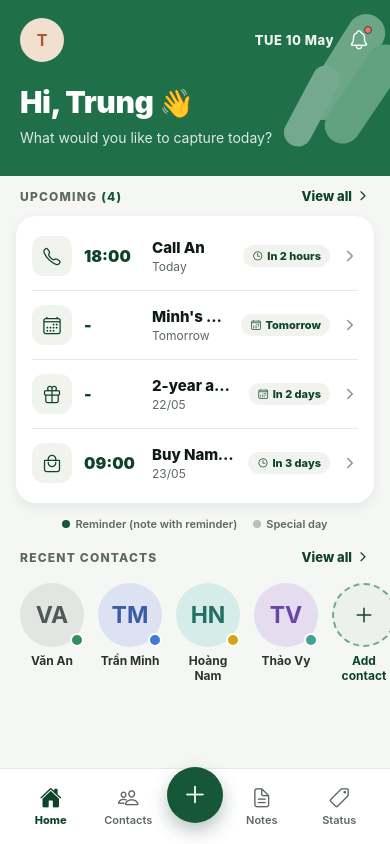
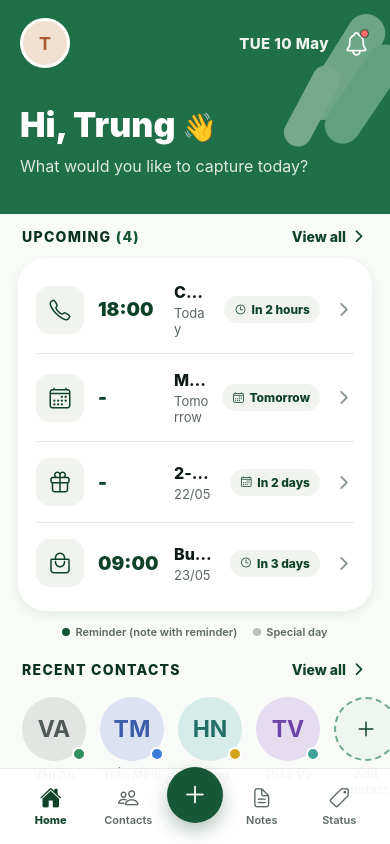
Before and after one commit to btrungg12/frontend_crm_app, a React Native app: screen / in a window 390 px wide. Built offline with nearby package versions, Linux system fonts and the light colour scheme.

Commit message:
Polish dashboard spacing

```diff
--- a/src/mesh/MeshComponents.tsx
+++ b/src/mesh/MeshComponents.tsx
@@ -1,6 +1,6 @@
 import { Ionicons } from "@expo/vector-icons";
 import { PropsWithChildren } from "react";
-import { Modal, Pressable, ScrollView, Text, TextInput, View, ViewStyle } from "react-native";
+import { Modal, Pressable, ScrollView, Text, TextInput, TextStyle, View, ViewStyle } from "react-native";
 import { useSafeAreaInsets } from "react-native-safe-area-context";
 
 import { avatarTint, Contact, Lang, statusById } from "./meshData";
@@ -151,7 +151,7 @@ export function MeshCard({ children, style }: PropsWithChildren<{ style?: ViewSt
   );
 }
 
-export function SectionLabel({ children, style }: PropsWithChildren<{ style?: ViewStyle }>) {
+export function SectionLabel({ children, style }: PropsWithChildren<{ style?: TextStyle }>) {
   return <Text style={[{ color: mesh.ink500, fontSize: 12, fontWeight: "800", letterSpacing: 1.2 }, style]}>{children}</Text>;
 }
 
--- a/src/screens/mesh/DashboardScreen.tsx
+++ b/src/screens/mesh/DashboardScreen.tsx
@@ -22,67 +22,67 @@ export function DashboardScreen({ t, lang, nav }: Props) {
   const recent = [contacts[0], contacts[7], contacts[8], contacts[9]];
 
   return (
-    <MeshScreen>
-      <MeshHeader>
+    <MeshScreen style={{ backgroundColor: "#F8FBF7" }}>
+      <MeshHeader style={{ paddingBottom: 36 }}>
         <View style={{ flexDirection: "row", alignItems: "center", justifyContent: "space-between", paddingTop: 4 }}>
           <Pressable onPress={() => nav("settings")}>
-            <Avatar name="Trung" size={44} />
+            <Avatar name="Trung" size={50} ring />
           </Pressable>
           <View style={{ flexDirection: "row", alignItems: "center", gap: 14 }}>
-            <Text style={{ color: "rgba(255,255,255,0.92)", fontWeight: "800", fontSize: 13, letterSpacing: 0.5 }}>
+            <Text style={{ color: "rgba(255,255,255,0.92)", fontWeight: "800", fontSize: 15, letterSpacing: 0.4 }}>
               {lang === "vi" ? "T03 10 Th 5" : "TUE 10 May"}
             </Text>
             <Pressable onPress={() => nav("notifications")} style={{ position: "relative" }}>
-              <Ionicons name="notifications-outline" size={22} color="#FFFFFF" />
-              <View style={{ position: "absolute", right: -2, top: -2, width: 8, height: 8, borderRadius: 4, backgroundColor: "#FF6B6B", borderWidth: 1.5, borderColor: mesh.green600 }} />
+              <Ionicons name="notifications-outline" size={27} color="#FFFFFF" />
+              <View style={{ position: "absolute", right: 1, top: 0, width: 9, height: 9, borderRadius: 5, backgroundColor: "#FF6B6B", borderWidth: 1.5, borderColor: mesh.green600 }} />
             </Pressable>
           </View>
         </View>
 
-        <View style={{ marginTop: 22 }}>
-          <Text style={{ color: "#FFFFFF", fontSize: 30, fontWeight: "900", letterSpacing: -0.4 }}>
+        <View style={{ marginTop: 36 }}>
+          <Text style={{ color: "#FFFFFF", fontSize: 34, fontWeight: "900" }}>
             {t("greeting")}, Trung <Text style={{ fontSize: 28 }}>👋</Text>
           </Text>
-          <Text style={{ color: "rgba(255,255,255,0.85)", fontSize: 14, lineHeight: 20, marginTop: 8 }}>{t("greetingSub")}</Text>
+          <Text style={{ color: "rgba(255,255,255,0.85)", fontSize: 16, lineHeight: 23, marginTop: 10 }}>{t("greetingSub")}</Text>
         </View>
       </MeshHeader>
 
-      <MeshScroll style={{ marginTop: -8 }} bottom={112}>
-        <View style={{ paddingHorizontal: 16, paddingTop: 20 }}>
+      <MeshScroll style={{ marginTop: -10 }} bottom={112}>
+        <View style={{ paddingHorizontal: 18, paddingTop: 22 }}>
           <View style={{ flexDirection: "row", alignItems: "center", justifyContent: "space-between", paddingHorizontal: 4, marginBottom: 12 }}>
-            <SectionLabel>
+            <SectionLabel style={{ color: mesh.green800, fontSize: 14, letterSpacing: 1.3 }}>
               {t("upcoming")} <Text style={{ color: mesh.green600 }}>(4)</Text>
             </SectionLabel>
             <Pressable onPress={() => nav("allUpcoming")} style={{ flexDirection: "row", alignItems: "center", gap: 4 }}>
-              <Text style={{ color: mesh.green700, fontSize: 13, fontWeight: "800" }}>{t("viewAll")}</Text>
-              <Ionicons name="chevron-forward" size={14} color={mesh.green700} />
+              <Text style={{ color: mesh.green700, fontSize: 14, fontWeight: "800" }}>{t("viewAll")}</Text>
+              <Ionicons name="chevron-forward" size={18} color={mesh.green700} />
             </Pressable>
           </View>
 
-          <MeshCard style={{ paddingHorizontal: 6, paddingVertical: 6 }}>
+          <MeshCard style={{ borderRadius: 28, paddingHorizontal: 8, paddingVertical: 8 }}>
             {upcoming.map((item, index) => {
               const isReminder = item.kind === "reminder";
               return (
                 <View key={item.id}>
                   <Pressable
                     onPress={() => (isReminder ? nav("noteDetail", { id: "n1" }) : undefined)}
-                    style={{ flexDirection: "row", alignItems: "center", gap: 12, paddingHorizontal: 10, paddingVertical: 14 }}
+                    style={{ flexDirection: "row", alignItems: "center", gap: 14, paddingHorizontal: 10, paddingVertical: 16 }}
                   >
-                    <View style={{ width: 40, height: 40, borderRadius: 12, backgroundColor: mesh.bgSubtle, alignItems: "center", justifyContent: "center" }}>
-                      <Ionicons name={iconMap[item.icon as keyof typeof iconMap] || "ellipse-outline"} size={20} color={mesh.green700} />
+                    <View style={{ width: 48, height: 48, borderRadius: 14, backgroundColor: mesh.bgSubtle, alignItems: "center", justifyContent: "center" }}>
+                      <Ionicons name={iconMap[item.icon as keyof typeof iconMap] || "ellipse-outline"} size={24} color={mesh.green700} />
                     </View>
-                    <Text style={{ width: 56, color: mesh.green700, fontSize: 16, fontWeight: "900" }}>{item.time}</Text>
+                    <Text style={{ width: 62, color: mesh.green700, fontSize: 19, fontWeight: "900" }}>{item.time}</Text>
                     <View style={{ flex: 1, minWidth: 0 }}>
-                      <Text numberOfLines={1} style={{ color: mesh.ink900, fontSize: 15, fontWeight: "800" }}>
+                      <Text numberOfLines={1} style={{ color: mesh.ink900, fontSize: 16, fontWeight: "800" }}>
                         {lang === "vi" ? item.title : item.titleEn}
                       </Text>
-                      <Text style={{ color: mesh.ink500, fontSize: 12, marginTop: 2 }}>{lang === "vi" ? item.sub : item.subEn}</Text>
+                      <Text style={{ color: mesh.ink500, fontSize: 13, marginTop: 3 }}>{lang === "vi" ? item.sub : item.subEn}</Text>
                     </View>
-                    <View style={{ flexDirection: "row", alignItems: "center", gap: 4, borderRadius: 999, paddingHorizontal: 9, paddingVertical: 4, backgroundColor: mesh.bgSubtle }}>
-                      <Ionicons name={isReminder ? "time-outline" : "calendar-outline"} size={11} color={mesh.green700} />
-                      <Text style={{ color: mesh.green700, fontSize: 11, fontWeight: "800" }}>{lang === "vi" ? item.tag : item.tagEn}</Text>
+                    <View style={{ flexDirection: "row", alignItems: "center", gap: 5, borderRadius: 999, paddingHorizontal: 10, paddingVertical: 6, backgroundColor: mesh.bgSubtle }}>
+                      <Ionicons name={isReminder ? "time-outline" : "calendar-outline"} size={12} color={mesh.green700} />
+                      <Text style={{ color: mesh.green700, fontSize: 12, fontWeight: "800" }}>{lang === "vi" ? item.tag : item.tagEn}</Text>
                     </View>
-                    <Ionicons name="chevron-forward" size={16} color={mesh.ink400} />
+                    <Ionicons name="chevron-forward" size={20} color={mesh.ink400} />
                   </Pressable>
                   {index < upcoming.length - 1 ? <View style={{ height: 1, backgroundColor: mesh.line, marginHorizontal: 10 }} /> : null}
                 </View>
@@ -101,11 +101,11 @@ export function DashboardScreen({ t, lang, nav }: Props) {
             </View>
           </View>
 
-          <View style={{ flexDirection: "row", alignItems: "center", justifyContent: "space-between", paddingHorizontal: 4, paddingTop: 14, paddingBottom: 14 }}>
-            <SectionLabel>{t("recentContacts")}</SectionLabel>
+          <View style={{ flexDirection: "row", alignItems: "center", justifyContent: "space-between", paddingHorizontal: 4, paddingTop: 16, paddingBottom: 14 }}>
+            <SectionLabel style={{ color: mesh.green800, fontSize: 14, letterSpacing: 1.3 }}>{t("recentContacts")}</SectionLabel>
             <Pressable onPress={() => nav("recentContacts")} style={{ flexDirection: "row", alignItems: "center", gap: 4 }}>
-              <Text style={{ color: mesh.green700, fontSize: 13, fontWeight: "800" }}>{t("viewAll")}</Text>
-              <Ionicons name="chevron-forward" size={14} color={mesh.green700} />
+              <Text style={{ color: mesh.green700, fontSize: 14, fontWeight: "800" }}>{t("viewAll")}</Text>
+              <Ionicons name="chevron-forward" size={18} color={mesh.green700} />
             </Pressable>
           </View>
 
```
